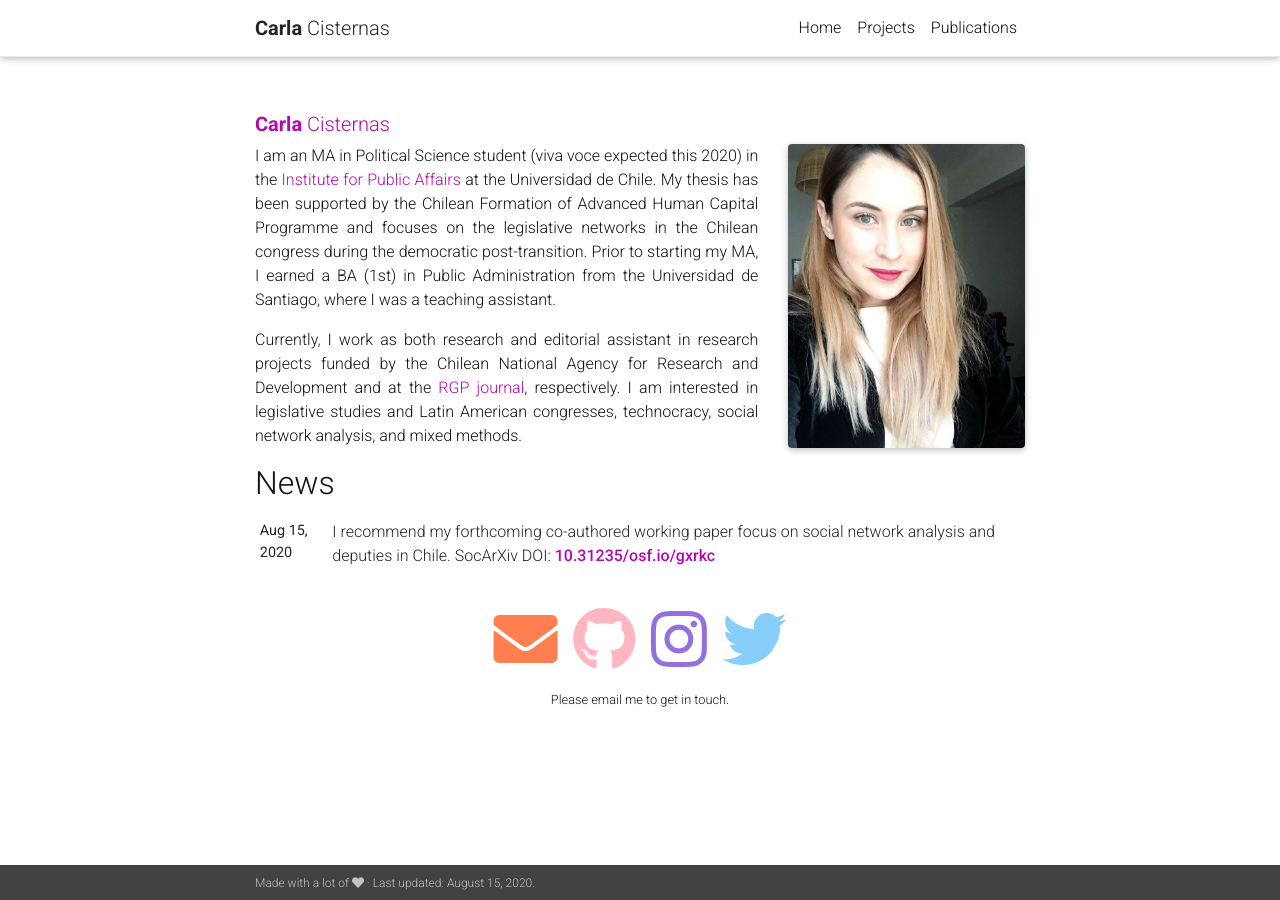
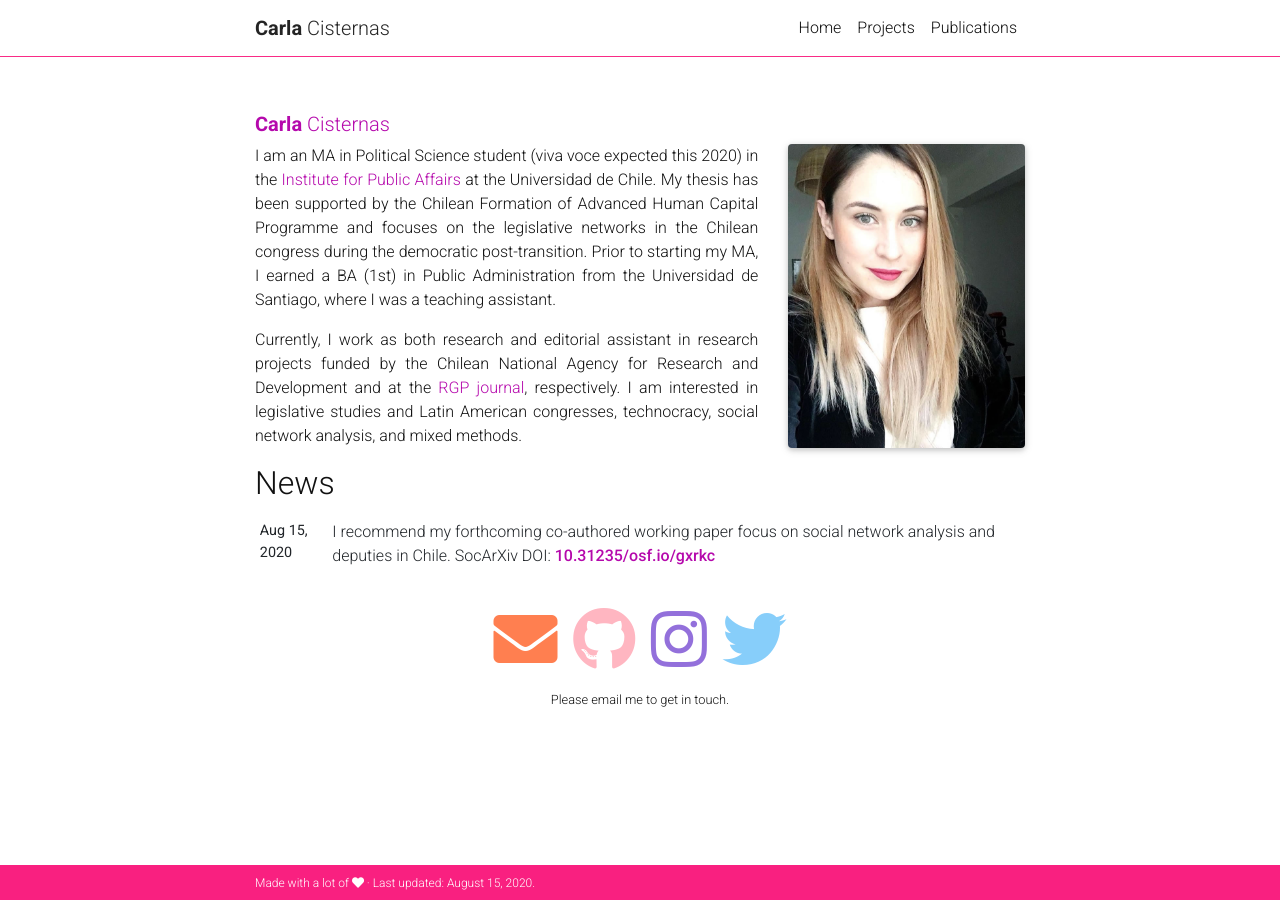
Before and after one commit to training-datalab/carlacisternas.com, a Jekyll site: the page built from _pages/about.md, in a window 1280 px wide. Built offline with Jekyll 4.4.1, drawn with Linux system fonts in a browser that asks for light colours; nearby versions of some CDN libraries; a style sheet for code colours, icons or effects is not loaded.

Commit message:
Update _base.scss

```diff
--- a/_sass/_base.scss
+++ b/_sass/_base.scss
@@ -48,8 +48,8 @@ a, table.table a {
 // Navbar customization
 
 .navbar {
-  box-shadow: #ffe4e1;
-  border-bottom: 1px solid $grey-color-light;
+  box-shadow: none;
+  border-bottom: 1px solid $pink-color;
   opacity: 0.95;
 }
 .navbar.navbar-light {
@@ -148,8 +148,8 @@ a, table.table a {
 // Footer
 
 footer.fixed-bottom {
-  color: lighten($grey-color, 25%);
-  background-color: $grey-color-dark;
+  color: lighten($pink-color-light, 25%);
+  background-color: $pink-color;
   font-size: 0.75rem;
   .container {
     padding-top: 9px;
```
